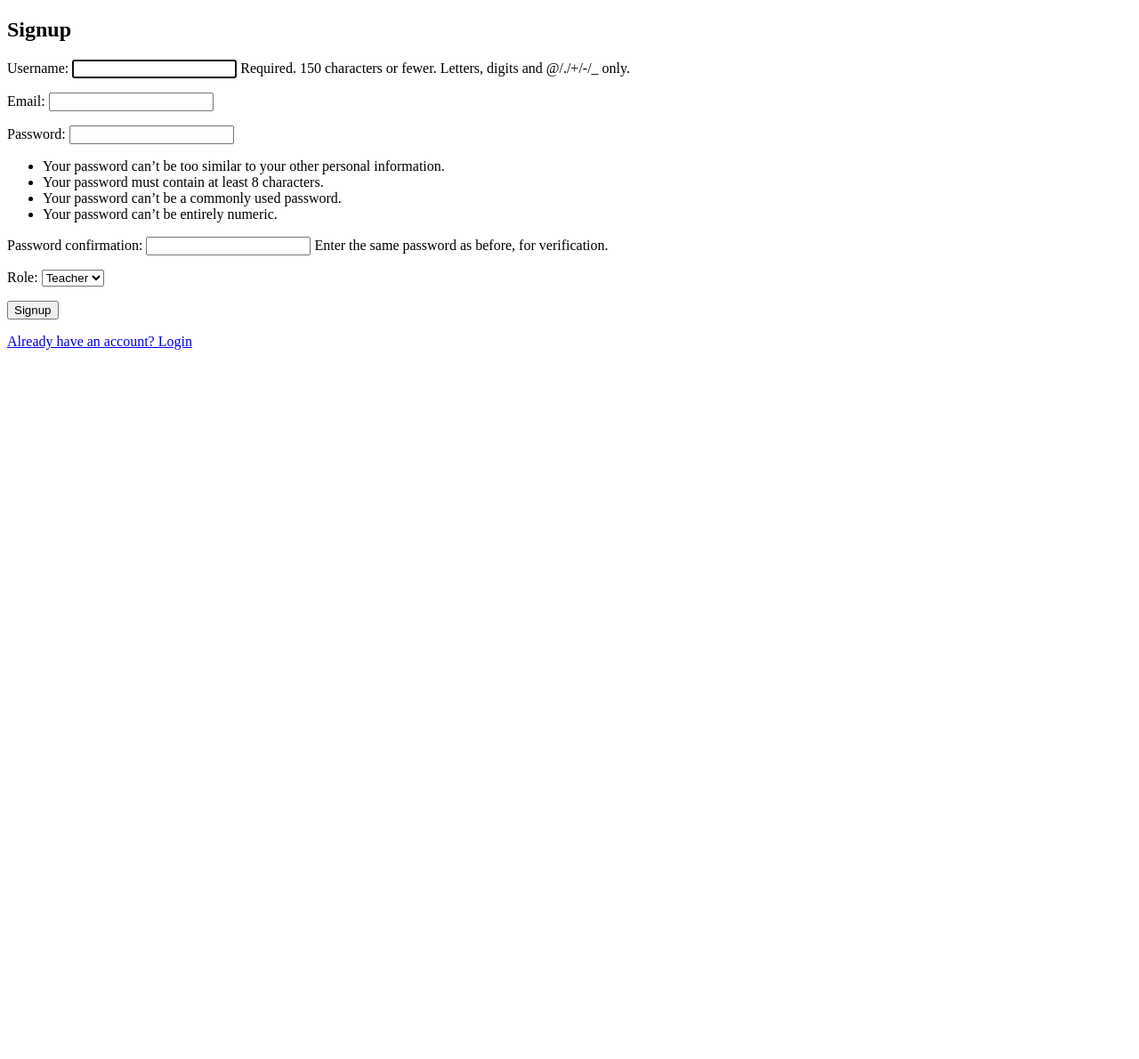
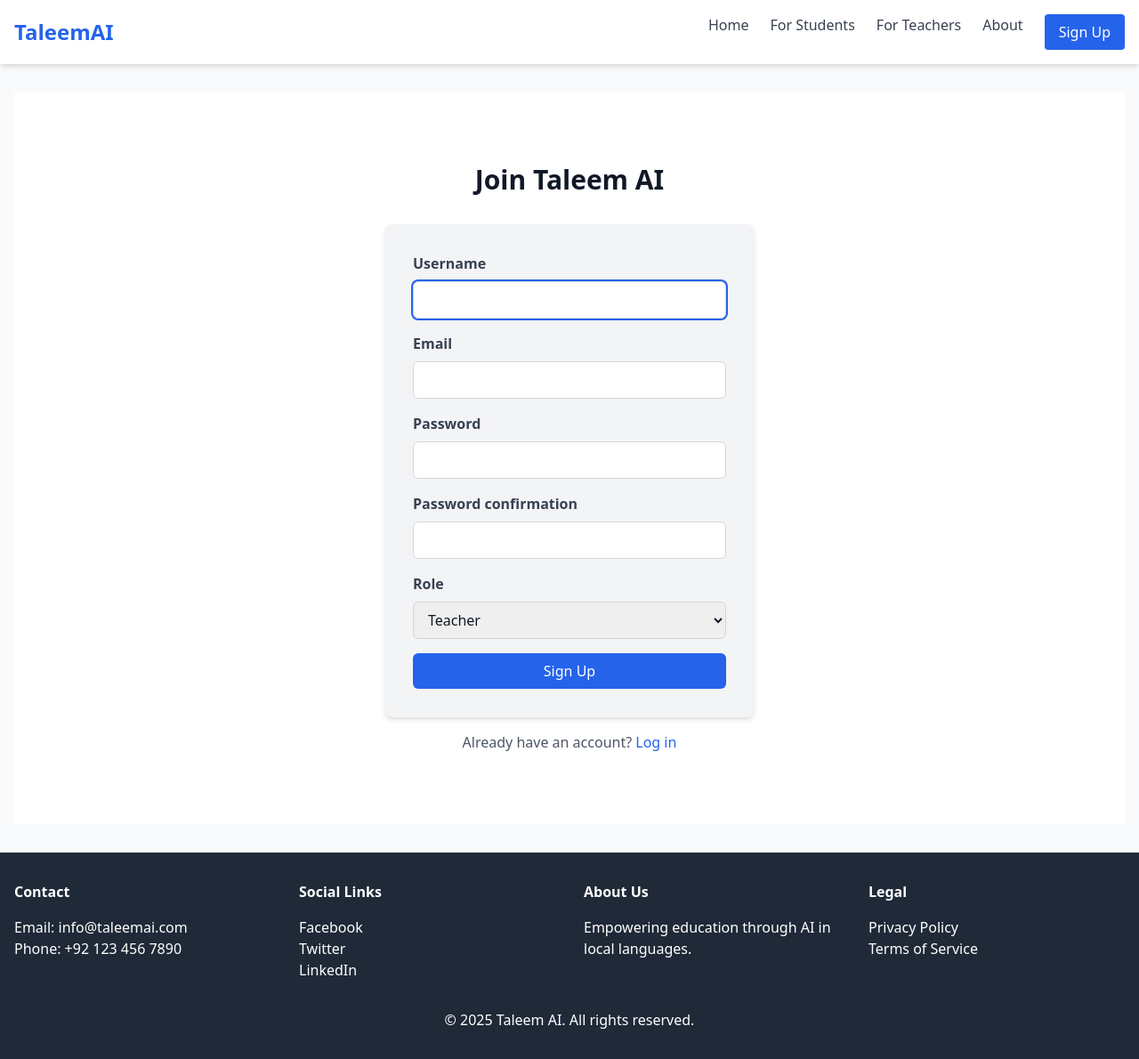
Before and after one commit to Afshan08/TaleemAI, a Django app: page /data/signup/ in a window 1280 px wide. Shown: the whole page at 89% size. Before the commit the page ends 393 px from the top, so only its background shows below. Run offline with Django 5.2, Linux system fonts and the light colour scheme; some libraries are stand-ins or nearby versions.

Commit message:
Added styling to the aut pages like login and signup

```diff
--- a/TaleemAI/datamanager/forms.py
+++ b/TaleemAI/datamanager/forms.py
@@ -10,5 +10,13 @@ class SignupForm(UserCreationForm):
         model = User
         fields = ("username", "email", "password1", "password2", "role")
 
+    def __init__(self, *args, **kwargs):
+        super().__init__(*args, **kwargs)
+        for field in self.fields.values():
+            field.widget.attrs.update({'class': 'w-full px-3 py-2 border border-gray-300 rounded-md focus:outline-none focus:ring-2 focus:ring-blue-600'})
+
 class LoginForm(AuthenticationForm):
-    pass
+    def __init__(self, *args, **kwargs):
+        super().__init__(*args, **kwargs)
+        for field in self.fields.values():
+            field.widget.attrs.update({'class': 'w-full px-3 py-2 border border-gray-300 rounded-md focus:outline-none focus:ring-2 focus:ring-blue-600'})
--- /dev/null
+++ b/TaleemAI/datamanager/templates/base.html
@@ -0,0 +1,83 @@
+<!DOCTYPE html>
+<html lang="en">
+<head>
+    <meta charset="UTF-8">
+    <meta name="viewport" content="width=device-width, initial-scale=1.0">
+    <title>{% block title %}TaleemAI{% endblock %}</title>
+    <script src="https://cdn.tailwindcss.com"></script>
+    <link rel="stylesheet" href="https://cdnjs.cloudflare.com/ajax/libs/font-awesome/6.0.0-beta3/css/all.min.css">
+</head>
+<body class="bg-gray-50 text-gray-900">
+    <!-- Header -->
+    <header class="bg-white shadow-md">
+        <div class="container mx-auto px-4 py-4 flex justify-between items-center">
+            <div class="text-2xl font-bold text-blue-600">
+                <a href="{% url 'home' %}">TaleemAI</a>
+            </div>
+            <nav class="hidden md:flex space-x-6">
+                <a href="{% url 'home' %}" class="text-gray-700 hover:text-blue-600">Home</a>
+                <a href="#" class="text-gray-700 hover:text-blue-600">For Students</a>
+                <a href="#" class="text-gray-700 hover:text-blue-600">For Teachers</a>
+                <a href="#" class="text-gray-700 hover:text-blue-600">About</a>
+                {% if user.is_authenticated %}
+                    <a href="{% url 'logout' %}" class="bg-blue-600 text-white px-4 py-2 rounded hover:bg-blue-700">Logout</a>
+                {% else %}
+                    <a href="{% url 'signup' %}" class="bg-blue-600 text-white px-4 py-2 rounded hover:bg-blue-700">Sign Up</a>
+                {% endif %}
+            </nav>
+            <div class="md:hidden">
+                <button id="menu-btn" class="text-gray-700 focus:outline-none">
+                    <i class="fas fa-bars"></i>
+                </button>
+            </div>
+        </div>
+        <div id="mobile-menu" class="hidden md:hidden bg-white shadow-md">
+            <a href="{% url 'home' %}" class="block px-4 py-2 text-gray-700 hover:bg-gray-100">Home</a>
+            <a href="#" class="block px-4 py-2 text-gray-700 hover:bg-gray-100">For Students</a>
+            <a href="#" class="block px-4 py-2 text-gray-700 hover:bg-gray-100">For Teachers</a>
+            <a href="#" class="block px-4 py-2 text-gray-700 hover:bg-gray-100">About</a>
+            {% if user.is_authenticated %}
+                <a href="{% url 'logout' %}" class="block px-4 py-2 bg-blue-600 text-white">Logout</a>
+            {% else %}
+                <a href="{% url 'login' %}" class="block px-4 py-2 text-gray-700 hover:bg-gray-100">Login</a>
+                <a href="{% url 'signup' %}" class="block px-4 py-2 bg-blue-600 text-white">Sign Up</a>
+            {% endif %}
+        </div>
+    </header>
+
+    <main class="container mx-auto px-4 py-8">
+        {% block content %}{% endblock %}
+    </main>
+
+    <!-- Footer -->
+    <footer class="bg-gray-800 text-white py-8">
+        <div class="container mx-auto px-4">
+            <div class="grid md:grid-cols-4 gap-8">
+                <div>
+                    <h3 class="font-semibold mb-4">Contact</h3>
+                    <p>Email: info@taleemai.com</p>
+                    <p>Phone: +92 123 456 7890</p>
+                </div>
+                <div>
+                    <h3 class="font-semibold mb-4">Social Links</h3>
+                    <a href="#" class="block hover:text-blue-400">Facebook</a>
+                    <a href="#" class="block hover:text-blue-400">Twitter</a>
+                    <a href="#" class="block hover:text-blue-400">LinkedIn</a>
+                </div>
+                <div>
+                    <h3 class="font-semibold mb-4">About Us</h3>
+                    <p>Empowering education through AI in local languages.</p>
+                </div>
+                <div>
+                    <h3 class="font-semibold mb-4">Legal</h3>
+                    <a href="#" class="block hover:text-blue-400">Privacy Policy</a>
+                    <a href="#" class="block hover:text-blue-400">Terms of Service</a>
+                </div>
+            </div>
+            <div class="text-center mt-8">
+                <p>&copy; 2025 Taleem AI. All rights reserved.</p>
+            </div>
+        </div>
+    </footer>
+</body>
+</html>
--- a/TaleemAI/datamanager/templates/registration/signup.html
+++ b/TaleemAI/datamanager/templates/registration/signup.html
@@ -1,22 +1,32 @@
-<!DOCTYPE html>
-<html lang="en">
-<head>
-    <meta charset="UTF-8">
-    <meta name="viewport" content="width=device-width, initial-scale=1.0">
-    <title>Signup - TaleemAI</title>
-</head>
-<body>
-    <h2>Signup</h2>
-    {% if messages %}
-        {% for message in messages %}
-            <p style="color: {% if message.tags == 'error' %}red{% else %}green{% endif %};">{{ message }}</p>
-        {% endfor %}
-    {% endif %}
-    <form method="post">
-        {% csrf_token %}
-        {{ form.as_p }}
-        <button type="submit">Signup</button>
-    </form>
-    <p><a href="{% url 'login' %}">Already have an account? Login</a></p>
-</body>
-</html>
+{% extends 'base.html' %}
+
+{% block title %}Signup - TaleemAI{% endblock %}
+
+{% block content %}
+<section class="py-20 bg-white">
+    <div class="container mx-auto px-4 max-w-md">
+        <h1 class="text-3xl font-bold text-center mb-8">Join Taleem AI</h1>
+        <form method="post" class="bg-gray-100 p-8 rounded-lg shadow-md">
+            {% csrf_token %}
+            {% if messages %}
+                {% for message in messages %}
+                    <div class="mb-4 p-3 rounded {% if message.tags == 'error' %}bg-red-100 text-red-700{% else %}bg-green-100 text-green-700{% endif %}">
+                        {{ message }}
+                    </div>
+                {% endfor %}
+            {% endif %}
+            {% for field in form %}
+                <div class="mb-4">
+                    <label for="{{ field.id_for_label }}" class="block text-gray-700 font-semibold mb-2">{{ field.label }}</label>
+                    {{ field }}
+                    {% if field.errors %}
+                        <p class="text-red-500 text-sm mt-1">{{ field.errors.0 }}</p>
+                    {% endif %}
+                </div>
+            {% endfor %}
+            <button type="submit" class="w-full bg-blue-600 text-white py-2 px-4 rounded-md hover:bg-blue-700 focus:outline-none focus:ring-2 focus:ring-blue-600">Sign Up</button>
+        </form>
+        <p class="text-center mt-4 text-gray-600">Already have an account? <a href="{% url 'login' %}" class="text-blue-600 hover:underline">Log in</a></p>
+    </div>
+</section>
+{% endblock %}
```
Also changed, not shown: TODO.md (+11 -7 lines), TaleemAI/datamanager/templates/home.html (+15 -13 lines), TaleemAI/datamanager/templates/registration/login.html (+32 -22 lines).
